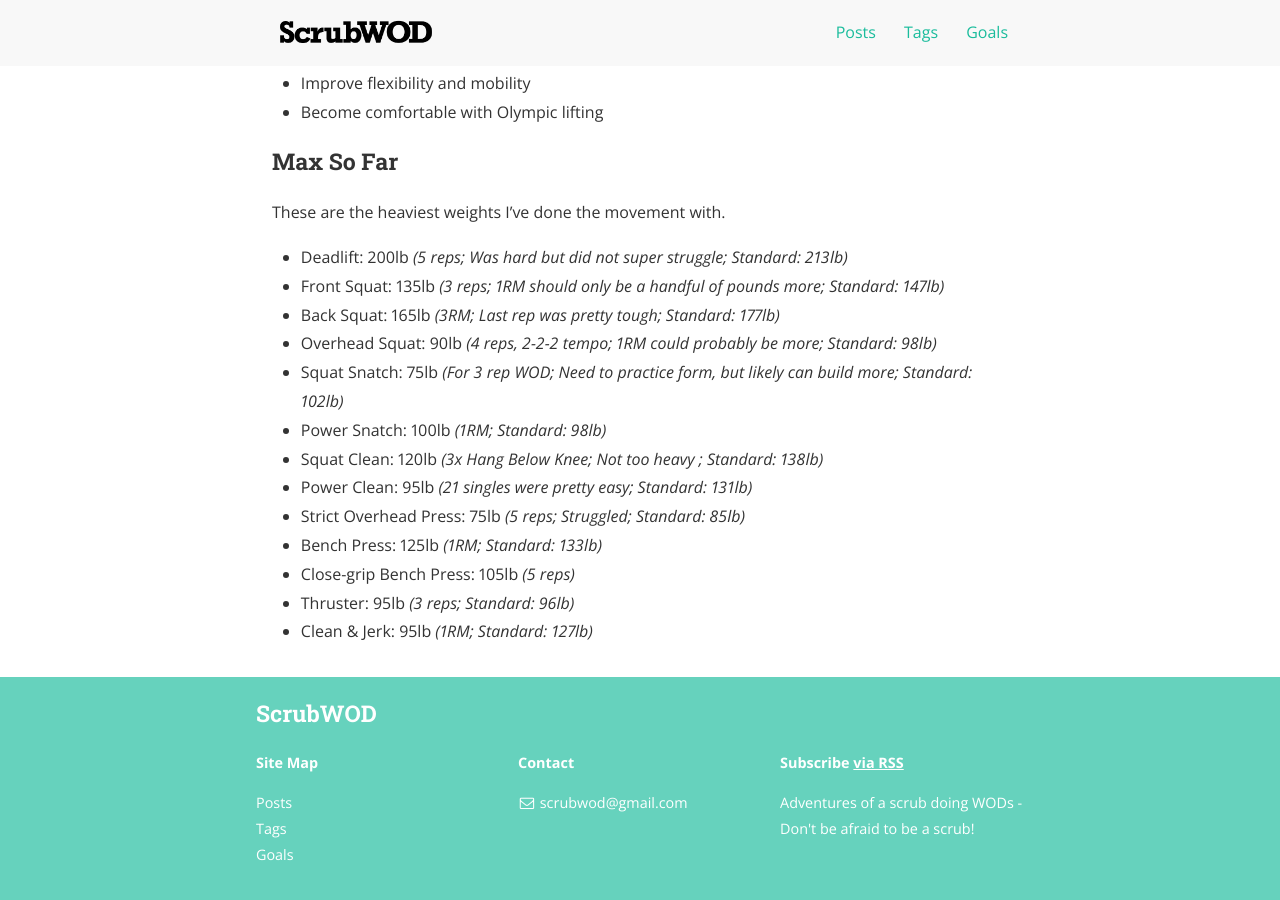
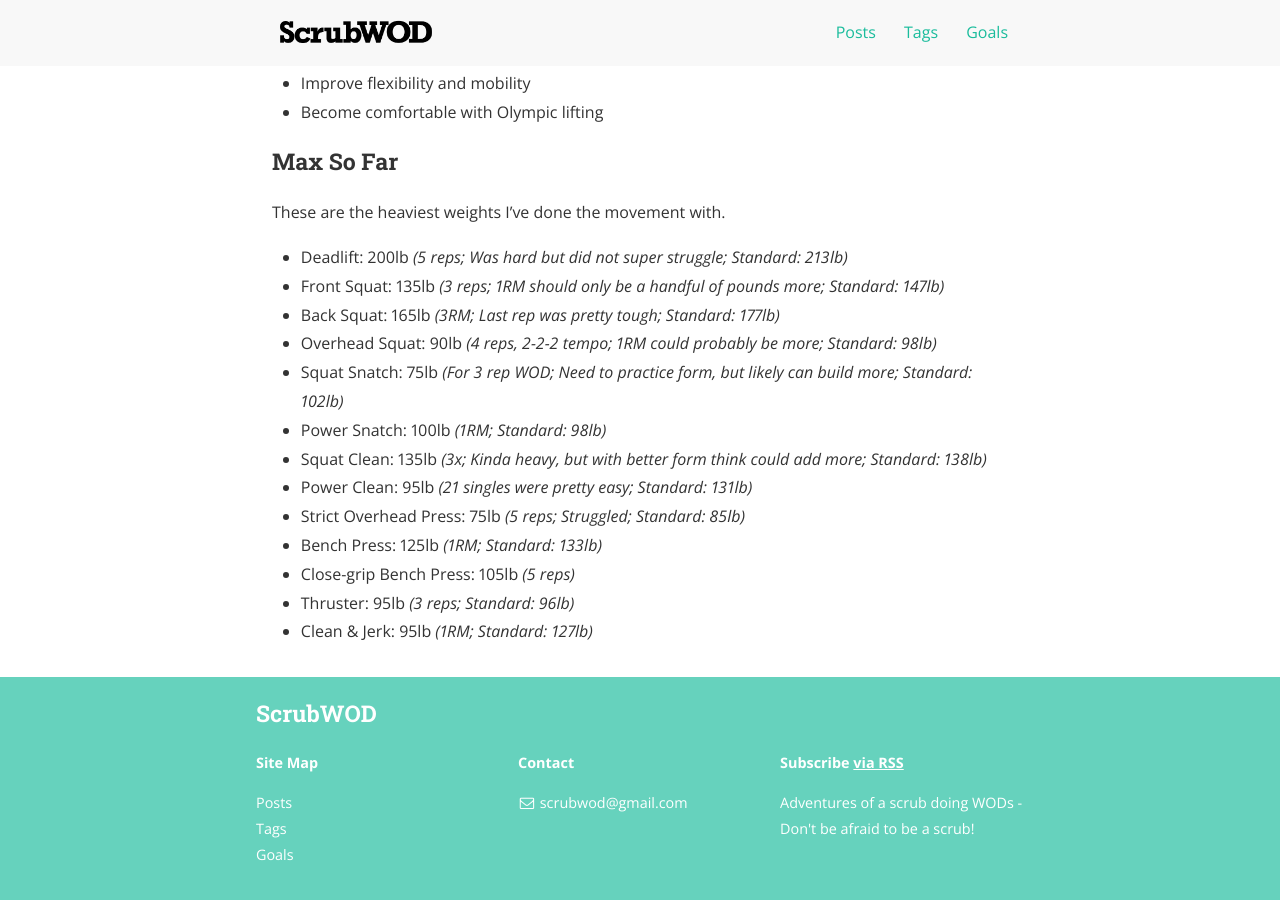
Before and after one commit to scrubwod/scrubwod.github.io, a Jekyll site: the page built from goals.md, in a window 1280 px wide and 900 px high, scrolled down 776 px. Built offline with Jekyll 4.4.1, drawn with Linux system fonts in a browser that asks for light colours; nearby versions of some CDN libraries.

Commit message:
[GOALS] Squat clean PR and toes to bars

```diff
--- a/goals.md
+++ b/goals.md
@@ -12,7 +12,7 @@
 - [ ] Handstand push up
 - [ ] Handstand walk
 - [ ] Double Unders
-- [ ] Toes to bars
+- [X] Toes to bars
 - Olympic Lift Goals
     - Single rep; At bodyweight (150lbs)
         - [X] Deadlift (BW+50lb)
@@ -41,7 +41,7 @@
 - Overhead Squat: 90lb _(4 reps, 2-2-2 tempo; 1RM could probably be more; Standard: 98lb)_
 - Squat Snatch: 75lb _(For 3 rep WOD; Need to practice form, but likely can build more; Standard: 102lb)_
 - Power Snatch: 100lb _(1RM; Standard: 98lb)_
-- Squat Clean: 120lb _(3x Hang Below Knee; Not too heavy ; Standard: 138lb)_
+- Squat Clean: 135lb _(3x; Kinda heavy, but with better form think could add more; Standard: 138lb)_
 - Power Clean: 95lb _(21 singles were pretty easy; Standard: 131lb)_
 - Strict Overhead Press: 75lb _(5 reps; Struggled; Standard: 85lb)_
 - Bench Press: 125lb _(1RM; Standard: 133lb)_
```
